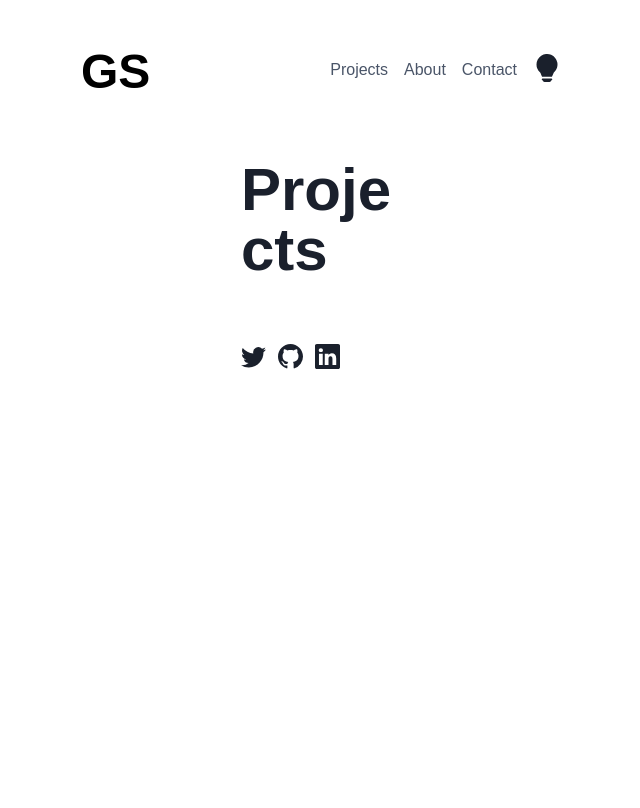
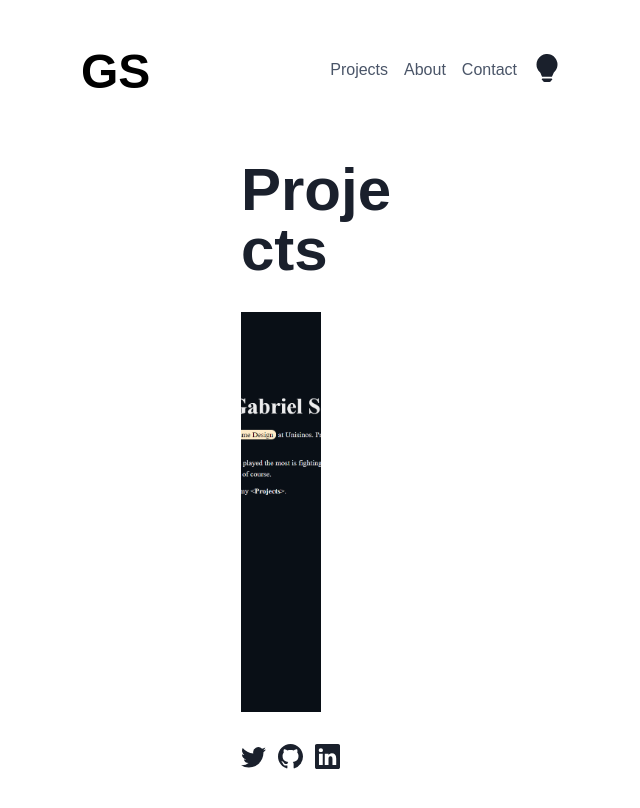
Before and after one commit to gbcosta/portfolio-react-ts, a React (Vite) app: page /projects in a window 1280 px wide. Shown: the top 808 px of the page, without its empty margins (319-959 px from the left). Built offline with nearby package versions, Linux system fonts and the light colour scheme.

Commit message:
updated projectCard

```diff
--- a/src/components/projectCard/projectCard.tsx
+++ b/src/components/projectCard/projectCard.tsx
@@ -1,5 +1,59 @@
-import { Flex, Text, Grid, GridItem, Box } from "@chakra-ui/react";
+import { Flex, Text } from "@chakra-ui/react";
+import testImg from "../../assets/portfolio.png";
 
-export const ProjectCard = (): JSX.Element => {
-  return <Flex sx={{}}></Flex>;
+enum CardSize {
+  extraSmall = 300,
+  small = 400,
+  medium = 500,
+  large = 600,
+  extraLarge = 700,
+}
+
+export const ProjectCard = (props: { size?: CardSize }): JSX.Element => {
+  return (
+    <Flex sx={{ width: "100%" }}>
+      <Flex
+        height={props.size ? props.size : CardSize.small}
+        sx={{
+          backgroundImage: testImg,
+          backgroundRepeat: "no-repeat",
+          backgroundPosition: "center",
+          width: "50%",
+          backgroundSize: "cover",
+        }}
+      >
+        <Flex
+          sx={{
+            color: "white",
+            flexDir: "column",
+            opacity: 0,
+            cursor: "pointer",
+            width: "100%",
+            background:
+              "linear-gradient(0deg, #202020 0%, #292929a6 16%, rgba(0,212,255,0) 100%)",
+            transition: "opacity 500ms ease-in-out",
+            _hover: {
+              opacity: "100",
+              transform: "translateY(0)",
+            },
+          }}
+        >
+          <Flex flexGrow={1} />
+          <Text
+            fontSize={"4xl"}
+            sx={{
+              fontWeight: "bold",
+              ml: 8,
+              mr: 8,
+            }}
+          >
+            Portfolio
+          </Text>
+          <Text sx={{ mb: 8, fontSize: "lg", ml: 8, mr: 8 }}>
+            Portfolio created with React and Typescript
+          </Text>
+        </Flex>
+      </Flex>
+    </Flex>
+  );
 };
```
Also changed, not shown: public/makoto2.jpg (added), src/assets/portfolio.png (added).
